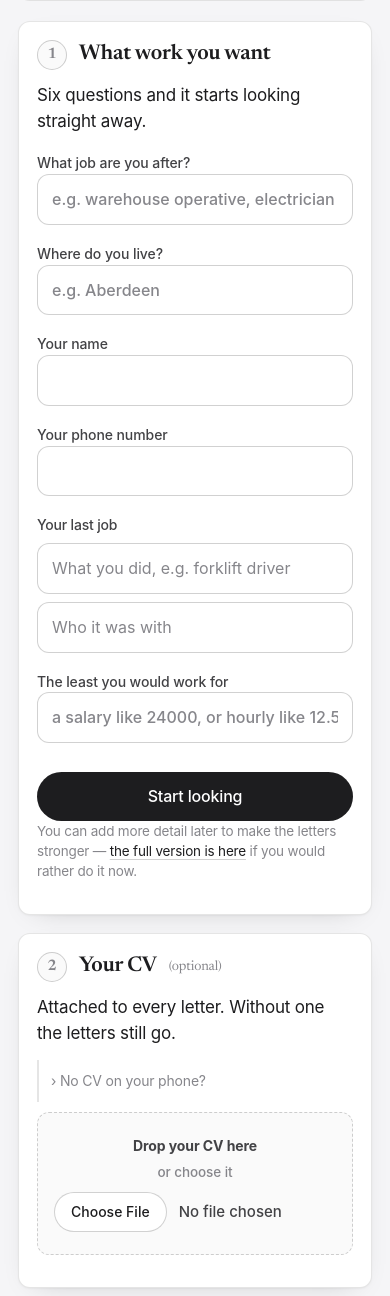
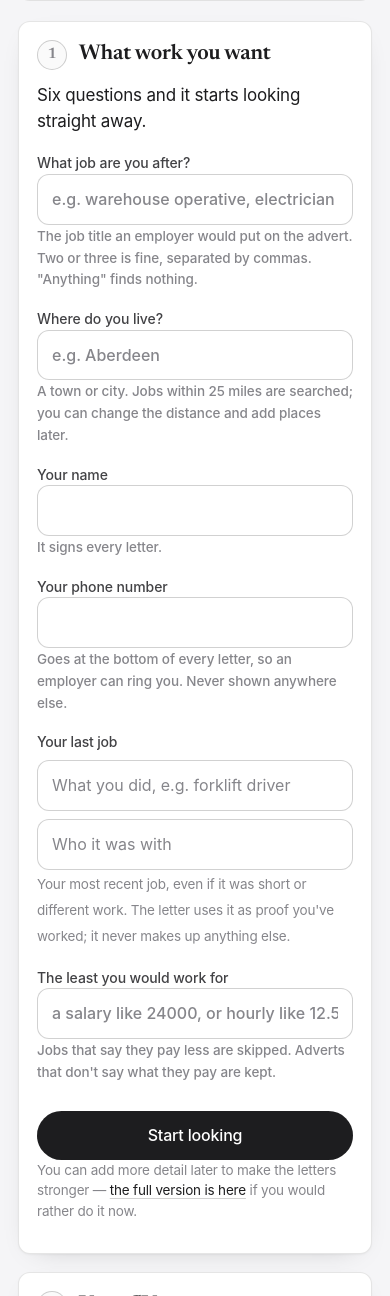
Before and after one commit to harryrussell081203-dev/job-machine, a FastAPI app: template product/app/templates/setup.html in a window 390 px wide. Shown: the part 384-1680 px from the top of the page. Run offline with FastAPI, Linux system fonts and the light colour scheme; the template is opened without the code that fills it, so the values that code supplies are empty; parts of the project's set-up code (start-up, migrations or seed data) failed here and were passed over; some libraries are stand-ins or nearby versions.

Commit message:
Every setup box says what to put in it, and "anything" is sent back
- The six quick-start questions each gain one line: what goes in the box
  and why it matters. For example, "The job title an employer would put
  on the advert", "Jobs that say they pay less are skipped", and that the
  phone number goes only at the bottom of letters.
- The full profile form gains the four lines it was missing, with
  examples for "what you actually did" and qualifications.
- A job title that names no job ("anything", "any job", "work", "idk",
  "full time") is refused with the reason and an example of a real one.
  It's refused at the Profile, so it holds for the form, a JSON file and
  a CV read by a model alike. Before, it went to the job boards as a
  search that matches everything or nothing.

Co-Authored-By: Claude Opus 5.5 <noreply@anthropic.com>
Claude-Session: https://claude.ai/code/session_01K2QRWn8N7euzwyo48GKcKi

```diff
--- a/product/app/templates/setup.html
+++ b/product/app/templates/setup.html
@@ -105,27 +105,40 @@
       <label>What job are you after?
         <input type="text" name="target_roles" required autocomplete="organization-title"
                placeholder="e.g. warehouse operative, electrician"
-               value="{{ q.target_roles or '' }}"></label>
+               value="{{ q.target_roles or '' }}">
+        <small class="hint">The job title an employer would put on the advert.
+          Two or three is fine, separated by commas. "Anything" finds
+          nothing.</small></label>
       <label>Where do you live?
         <input type="text" name="location" required autocomplete="address-level2"
-               placeholder="e.g. Aberdeen" value="{{ q.location or '' }}"></label>
+               placeholder="e.g. Aberdeen" value="{{ q.location or '' }}">
+        <small class="hint">A town or city. Jobs within 25 miles are searched;
+          you can change the distance and add places later.</small></label>
       <label>Your name
         <input type="text" name="name" required autocomplete="name"
-               value="{{ q.name or '' }}"></label>
+               value="{{ q.name or '' }}">
+        <small class="hint">It signs every letter.</small></label>
       <label>Your phone number
         <input name="phone" required type="tel" autocomplete="tel"
-               value="{{ q.phone or '' }}"></label>
+               value="{{ q.phone or '' }}">
+        <small class="hint">Goes at the bottom of every letter, so an employer
+          can ring you. Never shown anywhere else.</small></label>
       <fieldset>
         <legend>Your last job</legend>
         <input type="text" name="last_title" required placeholder="What you did, e.g. forklift driver"
                aria-label="Your last job title" value="{{ q.last_title or '' }}">
         <input type="text" name="last_org" required placeholder="Who it was with"
                aria-label="Who your last job was with" value="{{ q.last_org or '' }}">
+        <small class="hint">Your most recent job, even if it was short or
+          different work. The letter uses it as proof you've worked; it never
+          makes up anything else.</small>
       </fieldset>
       <label>The least you would work for
         <input type="text" name="min_pay" required inputmode="decimal"
                placeholder="a salary like 24000, or hourly like 12.50"
-               value="{{ q.min_pay or '' }}"></label>
+               value="{{ q.min_pay or '' }}">
+        <small class="hint">Jobs that say they pay less are skipped. Adverts
+          that don't say what they pay are kept.</small></label>
       <button class="btn">Start looking</button>
     </form>
     <p class="hint">You can add more detail later to make the letters
--- a/product/jobseeker/profile.py
+++ b/product/jobseeker/profile.py
@@ -78,11 +78,24 @@ def _not_a_place(value: str) -> str:
     return ""
 
 
+# Answers that name no job at all. Sent to a job board they match every advert
+# or none, and either way the scorer has nothing to judge against.
+TOO_GENERAL = frozenset({
+    "any", "anything", "any job", "any jobs", "any work", "anything going",
+    "job", "jobs", "work", "a job", "whatever", "something", "everything",
+    "all", "not sure", "unsure", "dont know", "don't know", "idk", "n/a",
+    "na", "none", "open", "open to anything", "general", "full time",
+    "part time", "full-time", "part-time", "manual", "manual work", "office",
+    "office work", "entry level", "no experience"})
+
+
 def _not_a_job_title(value: str) -> str:
     """Why this is not a job title, or '' if it is fine."""
     text = (value or "").strip()
     if not text:
         return "is blank"
+    if text.lower().strip(" .!?") in TOO_GENERAL or len(text) < 3:
+        return "is too general to search for"
     if len(text) > MAX_TITLE_CHARS:
         return f"is {len(text)} characters, and a job title is not that long"
     if len(text.split()) > MAX_TITLE_WORDS:
```
Also changed, not shown: product/app/templates/profile.html (+11 -2 lines), product/app/tests/test_quick_start.py (+18 -0 lines), product/tests/test_profile.py (+15 -4 lines).
